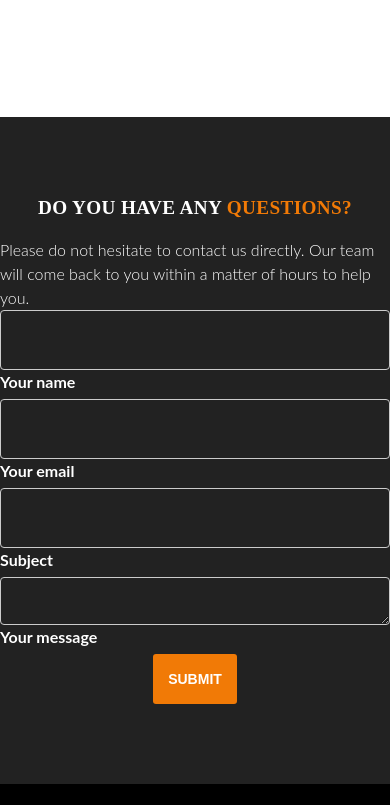
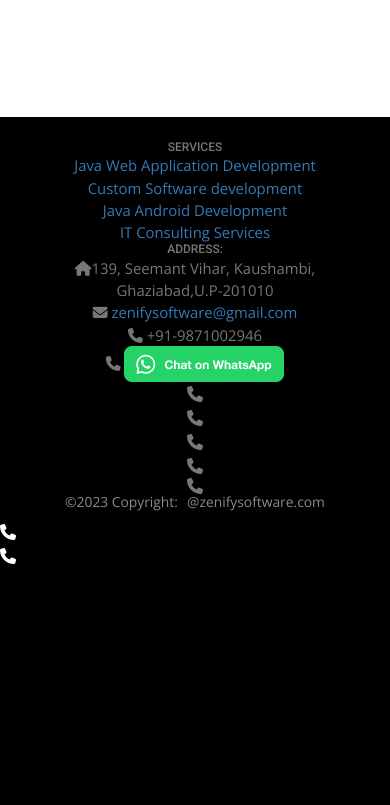
Before and after one commit to Zenifysoftware/zenifysoftware, a plain HTML site: page index.html in a window 390 px wide. Shown: the part 4812-5617 px from the top of the page. After the commit the page ends 5380 px from the top, so only its background shows below. Drawn offline with nearby package versions, Linux system fonts and the light colour scheme; a script that the page names is missing.

Commit message:
Update index.html
Signed-off-by: Zenifysoftware <141300206+Zenifysoftware@users.noreply.github.com>

```diff
--- a/index.html
+++ b/index.html
@@ -305,75 +305,7 @@
 
  <!-- [CONTACT]
  ============================================================================================================================-->
- <!--sub-form-->
-<section class="sub-form" id="eight">
-	<div class="container">
-	 <!--Section heading-->
-		<div class="row">
-			<!--Grid column-->
-			<div class="col-md-12 mb-md-0 mb-5">
-				<form id="contact-form" name="contact-form" action="#" method="POST">
-				<h3 class="title text-center">Do you have any <span class="themecolor">questions?</span></h3> Please do not hesitate to contact us directly. Our team will come back to you within a matter of hours to help you.</p>
-					<!--Grid row-->
-					<div class="row">
-						<!--Grid column-->
-						<div class="col-md-6">
-							<div class="md-form mb-0">
-								<input type="text" id="name" name="name" class="form-control">
-								<label for="name" class="">Your name</label>
-							</div>
-						</div>
-						<!--Grid column-->
 
-						<!--Grid column-->
-						<div class="col-md-6">
-							<div class="md-form mb-0">
-								<input type="text" id="email" name="email" class="form-control">
-								<label for="email" class="">Your email</label>
-							</div>
-						</div>
-						<!--Grid column-->
-
-					</div>
-					<!--Grid row-->
-
-					<!--Grid row-->
-					<div class="row">
-						<div class="col-md-12">
-							<div class="md-form mb-0">
-								<input type="text" id="subject" name="subject" class="form-control">
-								<label for="subject" class="">Subject</label>
-							</div>
-						</div>
-					</div>
-					<!--Grid row-->
-
-					<!--Grid row-->
-					<div class="row">
-
-						<!--Grid column-->
-						<div class="col-md-12">
-
-							<div class="md-form">
-								<textarea type="text" id="message" name="message" rows="2" class="form-control md-textarea"></textarea>
-								<label for="message">Your message</label>
-							</div>
-
-						</div>
-					</div>
-					<!--Grid row-->
-					<div class="text-center text-md-left">
-						<!-- <a class="btn btn-primary" onclick="document.getElementById('contact-form').submit();">Send</a>-->
-						<button type="submit" class="btn btn-custom theme_background_color">Submit</button>
-					</div>
-					<div class="status"></div>
-				</form>
-			</div>
-			<!--Grid column-->
-		</div>
-	</div>
-</section>
-<!--sub-form end-->
 
 
 
```
